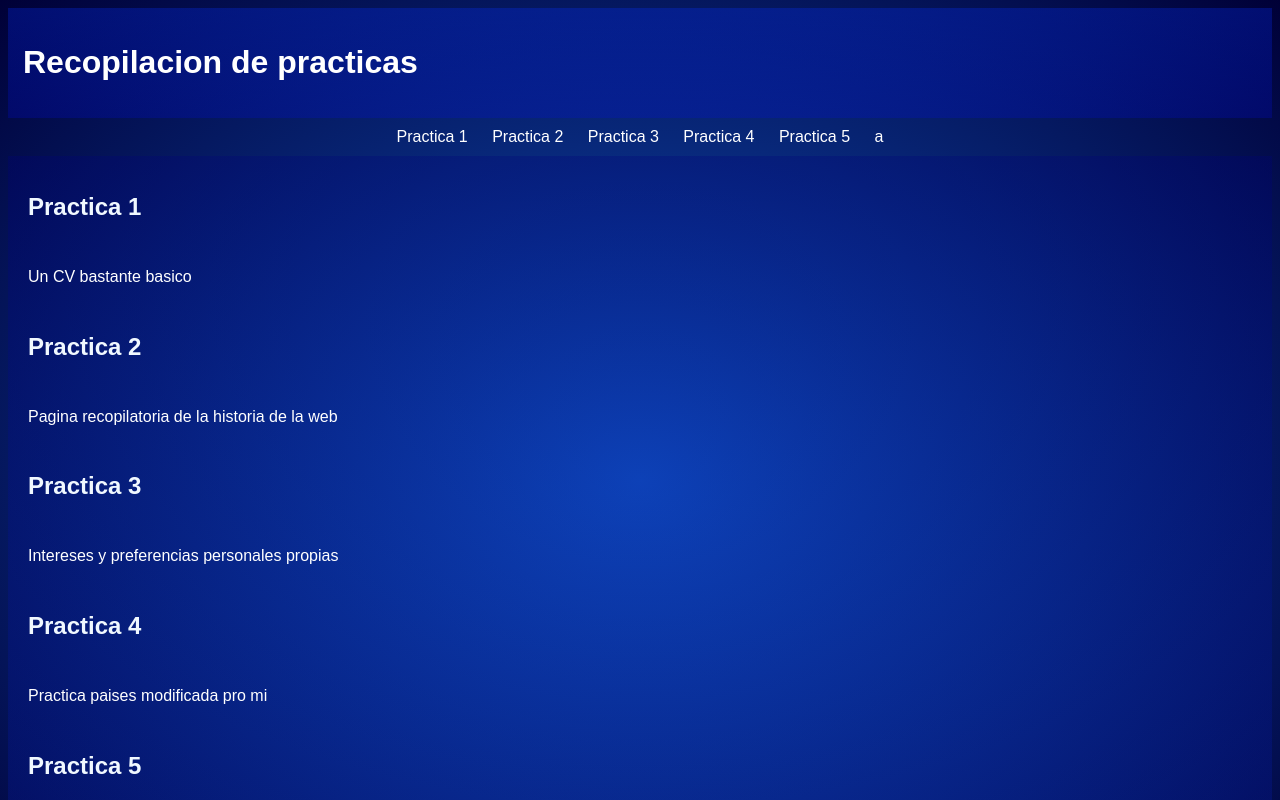
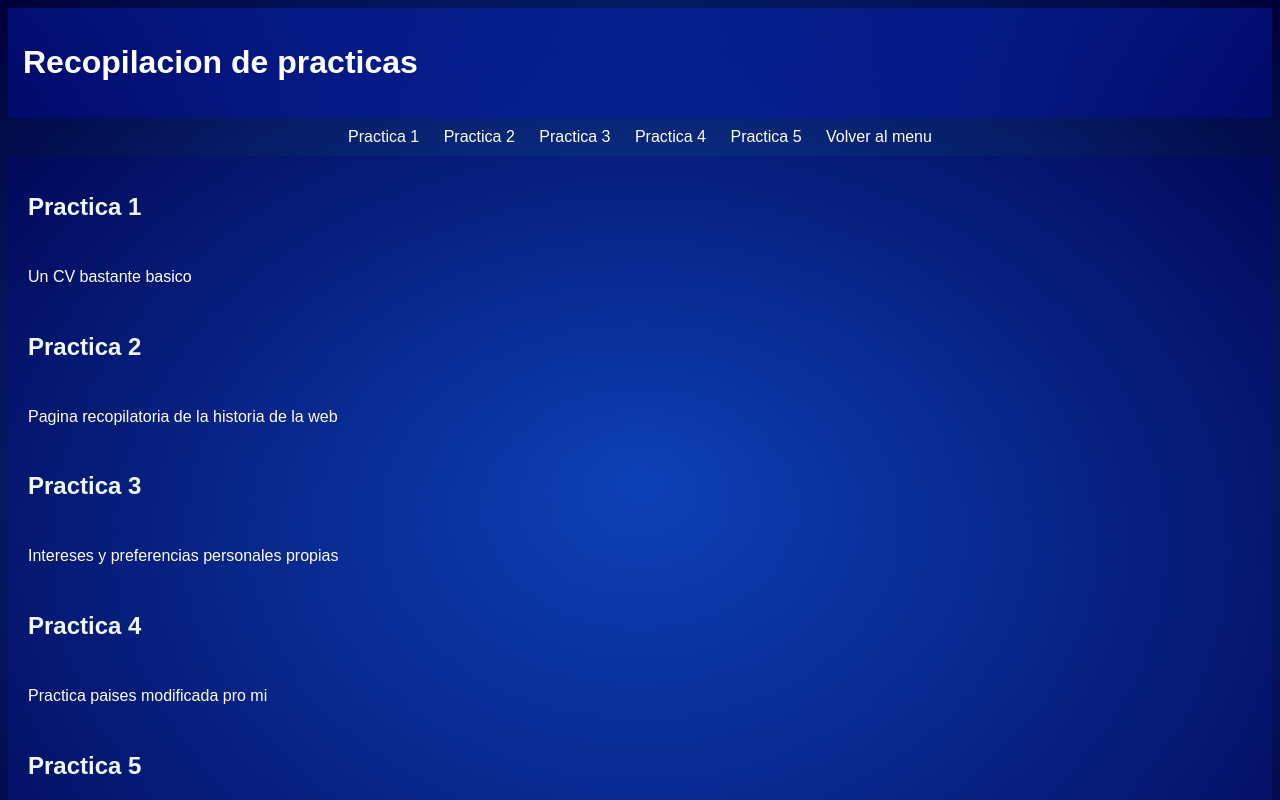
Before and after one commit to CaTGHistory/Entrega-de-practicas, a plain HTML site: page index.html in a window 1280 px wide. Shown: the top 800 px of the page. Drawn offline with Linux system fonts and the light colour scheme.

Commit message:
Update index.html

```diff
--- a/index.html
+++ b/index.html
@@ -18,7 +18,7 @@
         <a href="#practica3">Practica 3</a>
         <a href="#practica4">Practica 4</a>
         <a href="#practica5">Practica 5</a>
-        <a href="">a</a>
+        <a href="https://jdiegu.github.io/Equipo2U2Web/">Volver al menu</a>
     </nav>
     <main>
         <section>
```
